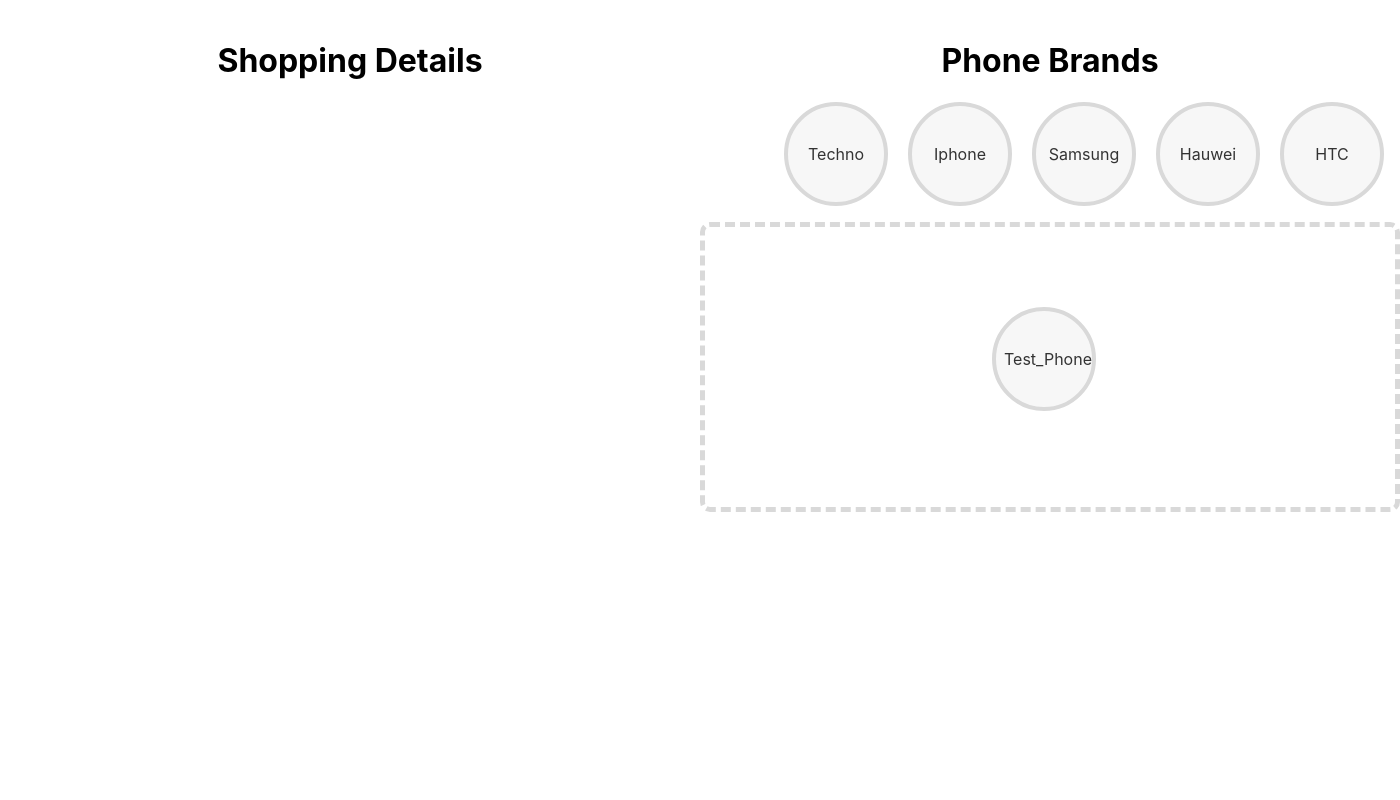
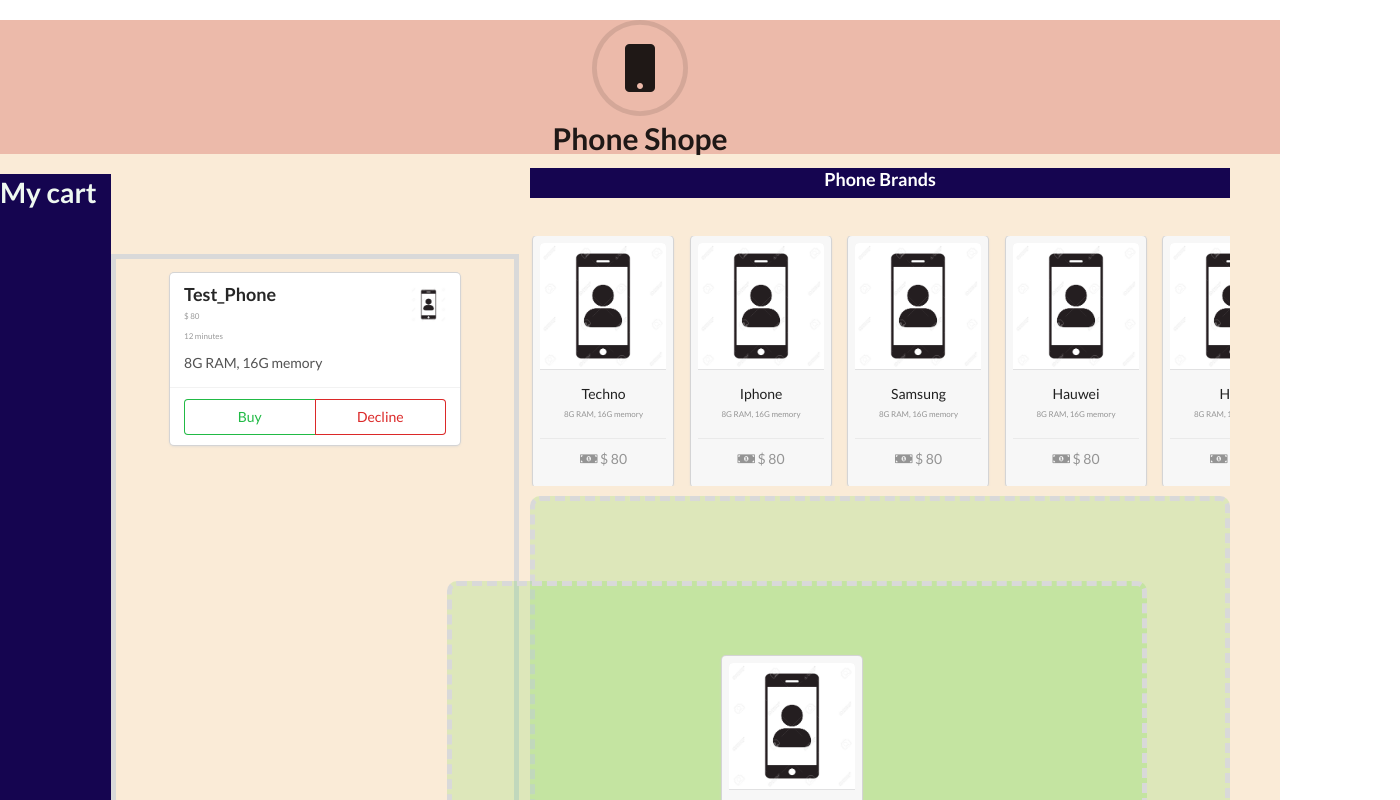
Before and after one commit to pSARq/shopping-cart, a React (Create React App) app: page / in a window 1280 px wide. Shown: the top 800 px of the page, 1400 px wide, since content can reach past the window. Built offline with nearby package versions, Linux system fonts and the light colour scheme.

Commit message:
se terminó parte 2 del tutorial

```diff
--- a/src/components/App.js
+++ b/src/components/App.js
@@ -1,4 +1,3 @@
-
 import React, { Component } from 'react';
 import { connect } from 'react-redux'
 
@@ -6,6 +5,7 @@
 import { _getPhones } from '../utils/_DATA'
 import { receivePhones } from '../actions/phones'
 import Container from './container'
+import "semantic-ui-css/semantic.min.css"
 
 
 class App extends Component {
--- /dev/null
+++ b/src/components/MyCart.js
@@ -0,0 +1,33 @@
+/* eslint-disable jsx-a11y/alt-text */
+import React, { Component } from "react";
+
+class MyCart extends Component {
+  render() {
+    return (
+      <div>
+        <div class="ui cards">
+          <div class="ui card centered">
+            <div class="content">
+              <img
+                src="/images/phone.jpg"
+                class="ui mini right floated image"
+              />
+              <div class="header">Test_Phone</div>
+              <div class="meta">$ 80</div>
+              <div class="meta">12 minutes</div>
+              <div class="description">8G RAM, 16G memory</div>
+            </div>
+            <div class="extra content">
+              <div class="ui two buttons">
+                <button class="ui green basic button">Buy</button>
+                <button class="ui red basic button">Decline</button>
+              </div>
+            </div>
+          </div>
+        </div>
+      </div>
+    );
+  }
+}
+
+export default MyCart;
--- a/src/components/Phone.js
+++ b/src/components/Phone.js
@@ -1,9 +1,28 @@
+/* eslint-disable jsx-a11y/anchor-is-valid */
+/* eslint-disable jsx-a11y/alt-text */
 import React, { Component } from "react";
 
 class Phone extends Component {
   render() {
+
     const { name } = this.props;
-    return <div className="phone">{name}</div>;
+
+    return (
+      <div class="ui card phone">
+        <div class="image">
+          <img src="/images/phone.jpg" />
+        </div>
+        <div class="content">
+          <div class="phone-name">{name}</div>
+          <div class="meta">8G RAM, 16G memory</div>
+        </div>
+        <div class="extra content">
+          <a>
+            <i aria-hidden="true" class="money icon"></i>$ 80
+          </a>
+        </div>
+      </div>
+    );
   }
 }
 export default Phone;
--- a/src/components/container.js
+++ b/src/components/container.js
@@ -1,23 +1,40 @@
 import React, { Component } from "react";
 import Phone from "./Phone";
 import ShoppingCart from "./ShoppingCart";
+import MyCart from "./MyCart";
 
 class Container extends Component {
   render() {
     const { phones } = this.props;
     return (
-      <div className="container">
-        <div className="shopping">
-          <h1>Phone Brands</h1>
-          {Object.keys(phones).map((phone) => (
-            <Phone key={phone} name={phones[phone].brand} />
-          ))}
-          <ShoppingCart />
+      <div class="ui container">
+        <div className="main-header">
+          <h2 class="ui icon center aligned header">
+            <i aria-hidden="true" class="mobile circular icon"></i>
+            <div class="content title">Phone Shope</div>
+          </h2>
         </div>
-        <dive className="shoppingDetails">
-          <h1>Shopping Details</h1>
-          {/* display shopping detail here. */}
-        </dive>
+        <div class="ui grid">
+          <h1 className="mycart-header">My cart</h1>
+          <div class="left floated five wide column my-cart">
+            <MyCart />
+          </div>
+          <div class="right floated five wide column">
+            <div class="ui row">
+              <h3 class="brand-heading">Phone Brands</h3>
+            </div>
+            <div class="ui row">
+              <div className="shopping-list">
+                {Object.keys(phones).map((phone) => (
+                  <Phone key={phone} name={phones[phone].brand} />
+                ))}
+              </div>
+              <div className="shopping-cart">
+                <ShoppingCart />
+              </div>
+            </div>
+          </div>
+        </div>
       </div>
     );
   }
--- a/src/index.css
+++ b/src/index.css
@@ -1,54 +1,87 @@
 body {
   margin: 0;
-  font-family: -apple-system, BlinkMacSystemFont, "Segoe UI", "Roboto", "Oxygen",
-    "Ubuntu", "Cantarell", "Fira Sans", "Droid Sans", "Helvetica Neue",
+  font-family: -apple-system, BlinkMacSystemFont, 'Segoe UI', 'Roboto', 'Oxygen',
+    'Ubuntu', 'Cantarell', 'Fira Sans', 'Droid Sans', 'Helvetica Neue',
     sans-serif;
   -webkit-font-smoothing: antialiased;
   -moz-osx-font-smoothing: grayscale;
 }
 
 code {
-  font-family: source-code-pro, Menlo, Monaco, Consolas, "Courier New",
+  font-family: source-code-pro, Menlo, Monaco, Consolas, 'Courier New',
     monospace;
 }
-h1 {
+h1{
   text-align: center;
 }
-.container {
-  width: 1400px;
-  height: 500px;
+.main-header{
+  background-color: rgba(185, 10, 10, 0.219);
+}
+.title{
+  font-size: 30px !important;
+}
+.container{
+  width: 1500px !important;
+  height: 850px;
   margin: auto;
   margin-top: 20px;
+  background-color: antiquewhite
 }
-.shopping {
+.brand-heading{
   width: 700px;
-  height: 500px;
-  text-align: right;
+  height: 30px;
+  background-color: #150550;
+  color: white;
+  text-align: center;
   float: right;
+  margin-top: 10%;
+  margin-right: 50px;
 }
-.phone {
-  display: inline-block;
-  padding: 0.5em;
-  margin: 0 1em 1em 0.25em;
-  border: 4px solid #d9d9d9;
-  background: #f7f7f7;
-  height: 5rem;
-  width: 5rem;
-  border-radius: 5rem;
-  cursor: pointer;
-  line-height: 5em;
+.shopping-list{
+  width: 700px;
+  height: 250px;
   text-align: center;
-  color: #333;
+  float: right;
+  margin-top: 10%;
+  margin-right: 50px;
+  overflow-x: scroll;
+  overflow-y: hidden;
+  white-space: nowrap;
 }
-.shopping-cart {
+.shopping-cart{
+  width: 700px;
+  height: 350px;
+  margin-top: 10px;
+  margin-right: 50px;
+  text-align: center;
+  float: right;
   border: 5px dashed #d9d9d9;
   border-radius: 10px;
   padding: 5rem 2rem;
-  text-align: center;
+  background-color: rgba(49, 209, 9, 0.137);
 }
-.shoppingDetails {
-  width: 700px;
-  height: 500px;
-  text-align: right;
-  float: left;
+.phone{
+  display: inline-block !important;
+  width: 10rem !important;
+  margin: 0 1em 1em 0.25em !important;
+  padding: .5em !important;
+  cursor: pointer;
+  background: #f7f7f7 !important;
+
 }
+.mycart-header{
+  margin-top: 20px !important;
+  color: rgb(238, 248, 240);
+  background-color: #150550;
+}
+.my-cart{
+  text-align: left;
+  margin-top: 100px;
+  border: 5px solid #d9d9d9;
+}
+.cart-item{
+  float: right;
+}
+.meta{
+  font-size: 8px !important;
+}
```
Also changed, not shown: package.json (+11 -10 lines), public/images/phone.jpg (added), 1 other file (tests, documents, lock files or other folders).
